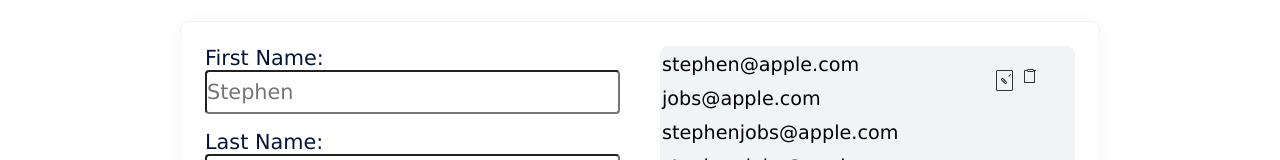
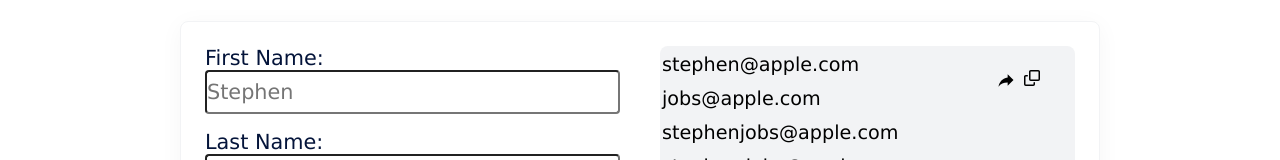
Before and after one commit to bidpivot/email-validator-react, a React (Vite) app: page / in a window 1280 px wide. Shown: the part 221-381 px from the top of the page. Built offline with nearby package versions, Linux system fonts and the light colour scheme.

Commit message:
changed the icons to be better for gmail and copy

```diff
--- a/src/components/Clipboard.jsx
+++ b/src/components/Clipboard.jsx
@@ -23,6 +23,23 @@
       id="copyToClipboard-a"
       className="clipboard icon"
       onClick={handleClickCopy}
-    ></div>
+    >
+      <svg
+        aria-hidden="true"
+        height="16"
+        viewBox="0 0 16 16"
+        version="1.1"
+        width="16"
+      >
+        <path
+          fill-rule="evenodd"
+          d="M0 6.75C0 5.784.784 5 1.75 5h1.5a.75.75 0 010 1.5h-1.5a.25.25 0 00-.25.25v7.5c0 .138.112.25.25.25h7.5a.25.25 0 00.25-.25v-1.5a.75.75 0 011.5 0v1.5A1.75 1.75 0 019.25 16h-7.5A1.75 1.75 0 010 14.25v-7.5z"
+        ></path>
+        <path
+          fill-rule="evenodd"
+          d="M5 1.75C5 .784 5.784 0 6.75 0h7.5C15.216 0 16 .784 16 1.75v7.5A1.75 1.75 0 0114.25 11h-7.5A1.75 1.75 0 015 9.25v-7.5zm1.75-.25a.25.25 0 00-.25.25v7.5c0 .138.112.25.25.25h7.5a.25.25 0 00.25-.25v-7.5a.25.25 0 00-.25-.25h-7.5z"
+        ></path>
+      </svg>
+    </div>
   );
 }
--- a/src/components/GmailButton.jsx
+++ b/src/components/GmailButton.jsx
@@ -1,7 +1,6 @@
 import React from "react";
 
 const GmailButton = ({ emails }) => {
-  // const gmailLink = "";
   const commaSeparatedEmails = emails.replace(/\n/g, ", ");
   console.log(`GmailButton() called with emails: ${commaSeparatedEmails}`);
   const gmailLink = `https://mail.google.com/mail/?view=cm&fs=1&bcc=${commaSeparatedEmails}`;
@@ -9,7 +8,16 @@
   return (
     <a href={gmailLink} target="_blank" rel="noopener noreferrer">
       <div className="forwarding icon">
-        {/* <img src="email-icon.png" alt="Gmail" /> */}
+        <svg
+          height="20px"
+          viewBox="0 0 24 24"
+          width="20px"
+          fill="#000000"
+          style={{ transform: "scaleX(-1)" }}
+        >
+          <path d="M0 0h24v24H0z" fill="none"></path>
+          <path d="M10 9V5l-7 7 7 7v-4.1c5 0 8.5 1.6 11 5.1-1-5-4-10-11-11z"></path>
+        </svg>
       </div>
     </a>
   );
--- a/src/css/clipboard.css
+++ b/src/css/clipboard.css
@@ -6,12 +6,30 @@
   margin-left: 4px;
   width: 11px;
   height: 13px;
-  border: solid 1px #333333;
+  /* border: solid 1px #333333;
   border-top: none;
-  border-radius: 1px;
+  border-radius: 1px; */
   cursor: pointer;
 }
 
+@keyframes blink {
+  0% {
+    opacity: 1;
+  }
+  50% {
+    opacity: 0;
+  }
+  100% {
+    opacity: 1;
+  }
+}
+
+.clipboard.icon:active {
+  animation: blink 0.5s linear;
+  animation-iteration-count: 3; /* Adjust this value to control the number of blinks */
+}
+
+/*
 .clipboard.icon:before {
   top: -1px;
   left: 2px;
@@ -32,4 +50,4 @@
   content: "";
   position: absolute;
   display: block;
-}
+} */
--- a/src/css/gmailbutton.css
+++ b/src/css/gmailbutton.css
@@ -6,12 +6,12 @@
   margin-left: 4px;
   width: 17px;
   height: 21px;
-  border: solid 1px #333333;
-  border-radius: 1px;
+  /* border: solid 1px #333333; */
+  /* border-radius: 1px; */
   cursor: pointer;
 }
 
-.forwarding.icon:before {
+/* .forwarding.icon:before {
   content: "";
   position: absolute;
   top: 50%;
@@ -20,9 +20,9 @@
   height: 1px;
   border: solid 1px #333333;
   border-radius: 1px;
-  transform: translate(-50%, -50%) rotate(45deg); /* Rotated to create a forwarding arrow */
-}
-
+  transform: translate(-50%, -50%) rotate(45deg);
+} */
+/*
 .forwarding.icon:after {
   content: "";
   position: absolute;
@@ -32,5 +32,5 @@
   height: 1px;
   background-color: #333333;
   box-shadow: 8px 0 0 0 #333333;
-  transform: translate(-50%, -50%) rotate(-45deg); /* Rotated to create a forwarding arrow */
-}
+  transform: translate(-50%, -50%) rotate(-45deg);
+} */
```
